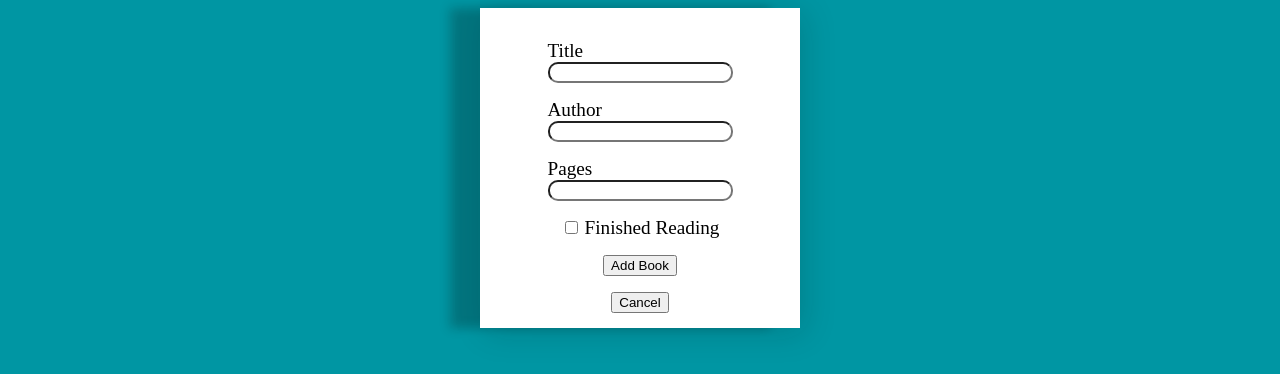
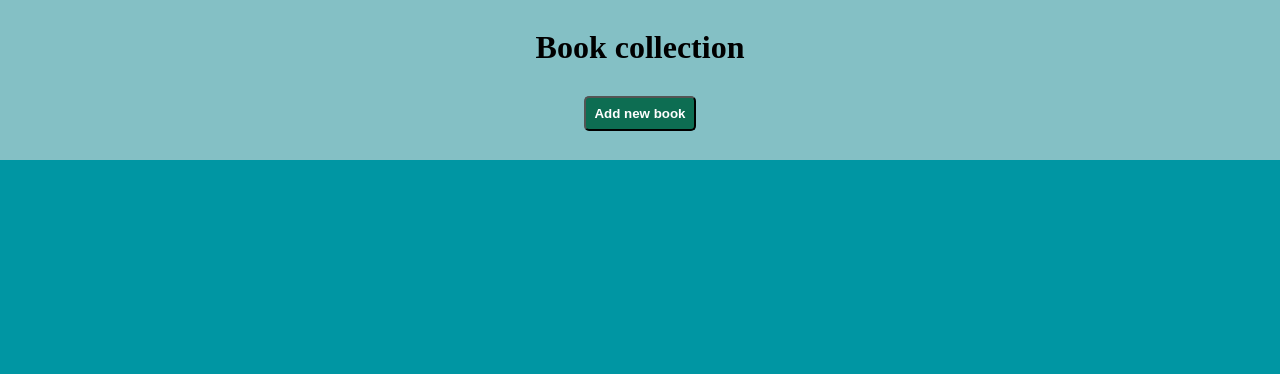
Before and after one commit to ewcurtis/odin-library, a plain HTML site: page index.html in a window 1280 px wide. Drawn offline with Linux system fonts and the light colour scheme.

Commit message:
Add formatting and title to header

```diff
--- a/index.html
+++ b/index.html
@@ -11,23 +11,23 @@
 <body>
     <div class="content">
         <div class="popup-form">
-            <form class="form-container">
+            <form action="#" class="form-container" method="post">
                 <div>
                     <label for="title">Title </label>
                     <div>
-                        <input id="title" name="title">
+                        <input id="title" name="title" maxlength="255" required>
                     </div>
                 </div>
                 <div>
                     <label for="author">Author </label>
                     <div>
-                        <input id="author" name="author">
+                        <input id="author" name="author" maxlength="256" required>
                     </div>
                 </div>
                 <div>
                     <label for="pages">Pages </label>
                     <div>
-                        <input id="pages" name="pages">
+                        <input type="number" id="pages" name="pages" max="10000" required>
                     </div>
                 </div>
                 <div>
@@ -38,7 +38,8 @@
             </form>
         </div>
         <header>
-            <button id="add-book">Add new book</button>
+            <h1>Book collection</h1>
+            <button id="add-book"> Add new book</button>
         </header>
 
         <div class="dashboard"></div>
--- a/styles.css
+++ b/styles.css
@@ -1,5 +1,22 @@
 body {
     background-color: #0096a3;
+    margin: 0;
+}
+
+header {
+    height: 20vh;
+    width: 100vw;
+    margin: 0;
+    padding: 0;
+    background-color: rgba(220,220,220,0.6);
+    display: flex;
+    flex-direction: column;
+    justify-content: space-evenly;
+    align-items: center;
+}
+
+header h1 {
+    margin: 0;
 }
 
 label {
@@ -10,6 +27,11 @@ input {
     border-radius: 10px;
 }
 
+/*This class will be added to the body whenever the popup-form comes up*/
+.popup-background {
+    opacity: 0.5;
+}
+
 .content {
     position: relative;
     display: flex;
@@ -17,12 +39,14 @@ input {
 }
 
 .popup-form {
+    display: none;
     position: fixed;
     background-color: white;
     width: 16rem;
     height: 16rem;
-    box-shadow: 5px 5px 30px rgba(10, 20, 20, 0.15), -30px 0 10px rgba(10, 20, 20, 0.25);
+    box-shadow: 5px 5px 10px rgba(10, 20, 20, 0.5), -5px -5px 10px rgba(10, 20, 20, 0.5);
     padding: 2rem;
+    margin: 1rem 0;
 
 }
 
@@ -33,3 +57,18 @@ input {
     align-items: center;
     gap: 1rem;
 }
+
+.dashboard {
+    display: grid;
+    grid-template-columns: repeat(auto-fit, minmax(20rem, 1fr));
+    grid-template-rows: repeat(auto-fit, minmax(16rem, 1fr));
+    gap: 1rem;
+}
+
+#add-book {
+    border-radius: 5px;
+    padding: 0.5rem;
+    background-color: rgba(0,100,70,0.9);
+    color: white;
+    font-weight: bold;
+}
```
